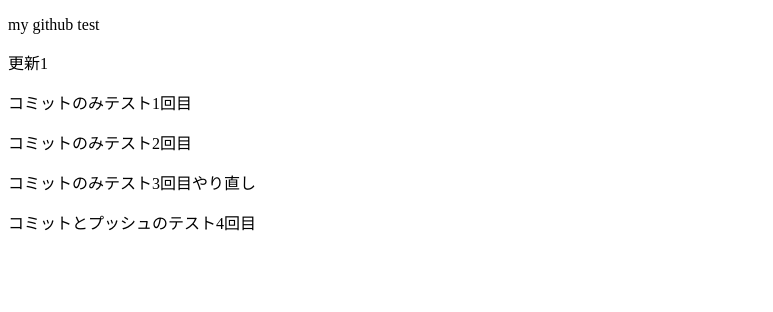
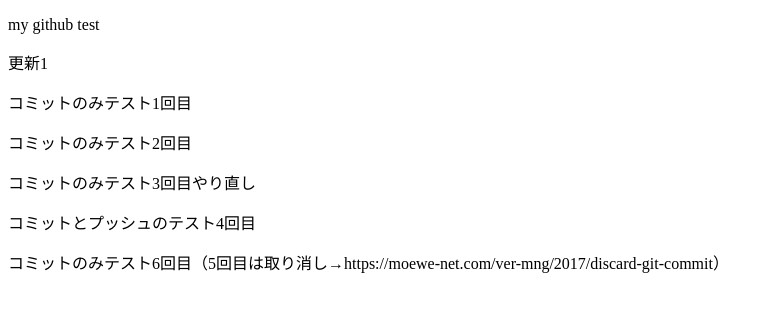
Before and after one commit to naoaki02/job, a plain HTML site: page index.html in a window 1280 px wide. Shown: the whole page, without its empty margins (0-773 px from the left). Drawn offline with Linux system fonts and the light colour scheme.

Commit message:
コミットのみテスト6回目（5回目は取り消し→https://moewe-net.com/ver-mng/2017/discard-git-commit）

```diff
--- a/index.html
+++ b/index.html
@@ -11,5 +11,6 @@
 <p>コミットのみテスト2回目</p>
 <p>コミットのみテスト3回目やり直し</p>
 <p>コミットとプッシュのテスト4回目</p>
+<p>コミットのみテスト6回目（5回目は取り消し→https://moewe-net.com/ver-mng/2017/discard-git-commit）</p>
 </body>
 </html>
```
